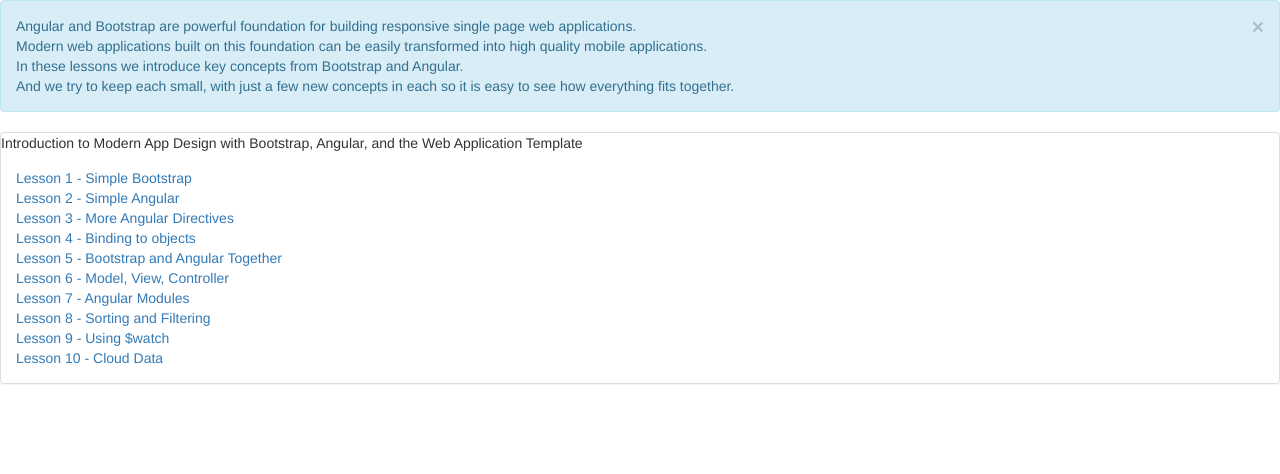
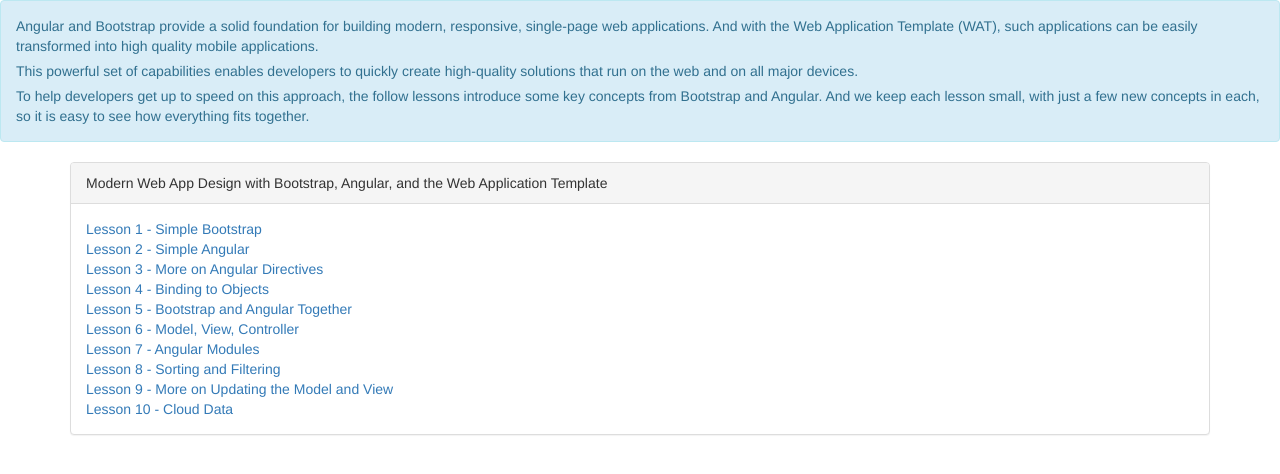
Before and after one commit to johnshew/WebAppTutorial, a plain HTML site: page Lessons/index.html in a window 1280 px wide. Drawn offline with nearby package versions, Linux system fonts and the light colour scheme.

Commit message:
Updated formating and broken links in overview.  Updated some intro text for lesson 9.

```diff
--- a/Lessons/index.html
+++ b/Lessons/index.html
@@ -36,26 +36,34 @@ THE SOFTWARE.
 </head>
 <body>
   <div class="alert alert-info">
-    <a href="#" class="close" data-dismiss="alert">&times;</a>
-    Angular and Bootstrap are powerful foundation for building responsive single page web applications.
-    <br />Modern web applications built on this foundation can be easily transformed into high quality mobile applications.
-    <br />In these lessons we introduce key concepts from Bootstrap and Angular.
-    <br />And we try to keep each small, with just a few new concepts in each so it is easy to see how everything fits together.
+    <p>
+      Angular and Bootstrap provide a solid foundation for building modern, responsive, single-page web applications.
+      And with the Web Application Template (WAT), such applications can be easily transformed into high quality mobile applications.
+    </p>
+    <p>
+      This powerful set of capabilities enables developers to quickly create high-quality solutions that run on the web and on all major devices.
+    </p>
+    <p>
+      To help developers get up to speed on this approach, the follow lessons introduce some key concepts from Bootstrap and Angular.
+      And we keep each lesson small, with just a few new concepts in each, so it is easy to see how everything fits together.
+    </p>
   </div>
 
-  <div class="panel panel-default">
-    <div class="panel-header">Introduction to Modern App Design with Bootstrap, Angular, and the Web Application Template</div>
+  <div class="container">
+    <div class="panel panel-default ">
+      <div class="panel-heading">Modern Web App Design with Bootstrap, Angular, and the Web Application Template</div>
       <div class="panel-body">
         <div><a href="Lesson1.html">Lesson 1 - Simple Bootstrap </a></div>
         <div><a href="Lesson2.html">Lesson 2 - Simple Angular</a></div>
-      <div><a href="Lesson3.html">Lesson 3 - More Angular Directives</a></div>
-      <div><a href="Lesson4.html">Lesson 4 - Binding to objects </a></div>
+        <div><a href="Lesson3.html">Lesson 3 - More on Angular Directives</a></div>
+        <div><a href="Lesson4.html">Lesson 4 - Binding to Objects </a></div>
         <div><a href="Lesson5.html">Lesson 5 - Bootstrap and Angular Together</a></div>
         <div><a href="Lesson6.html">Lesson 6 - Model, View, Controller</a></div>
         <div><a href="Lesson7.html">Lesson 7 - Angular Modules</a></div>
         <div><a href="Lesson8.html">Lesson 8 - Sorting and Filtering</a></div>
-      <div><a href="Lesson8.html">Lesson 9 - Using $watch</a></div>
-      <div><a href="Lesson8.html">Lesson 10 - Cloud Data</a></div>
+        <div><a href="Lesson9.html">Lesson 9 - More on Updating the Model and View</a></div>
+        <div><a href="Lesson10.html">Lesson 10 - Cloud Data</a></div>
+      </div>
     </div>
   </div>
 </body>
```
Also changed, not shown: Lessons/Lesson9.html (+8 -4 lines). Lines whose indentation alone changed are shown as unchanged.
